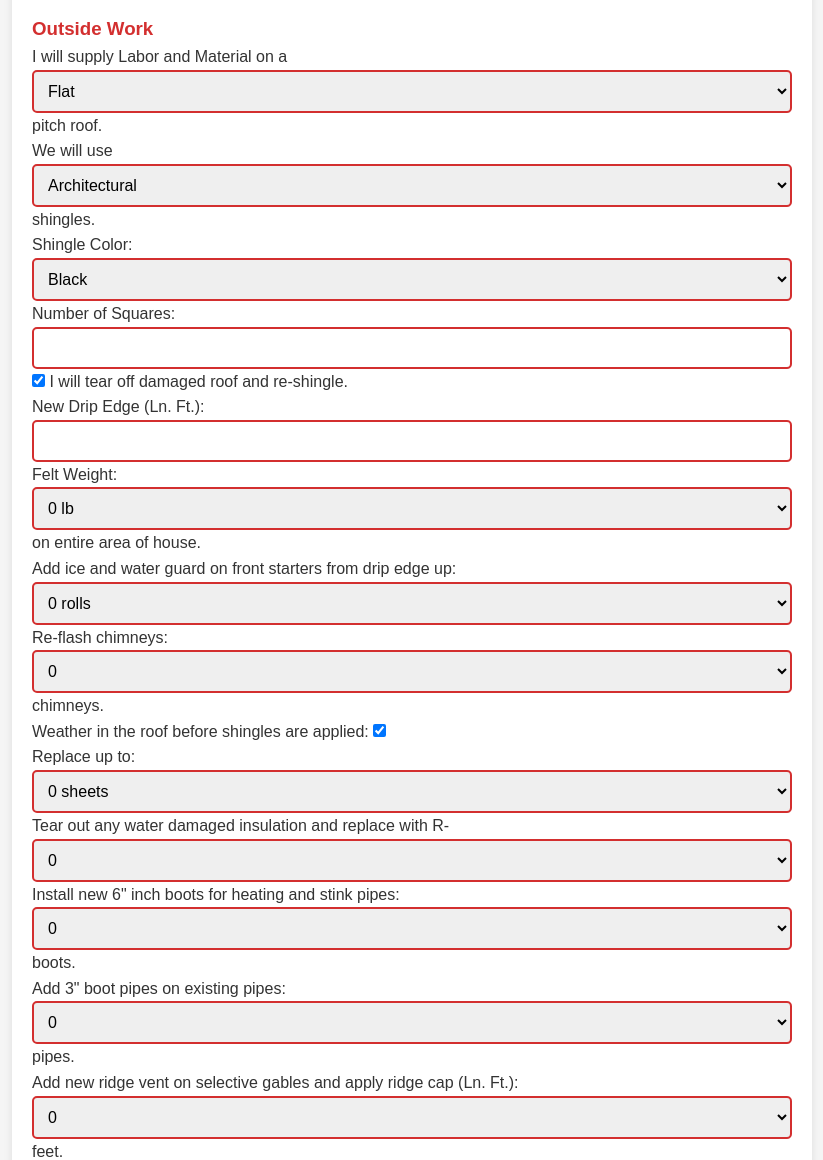
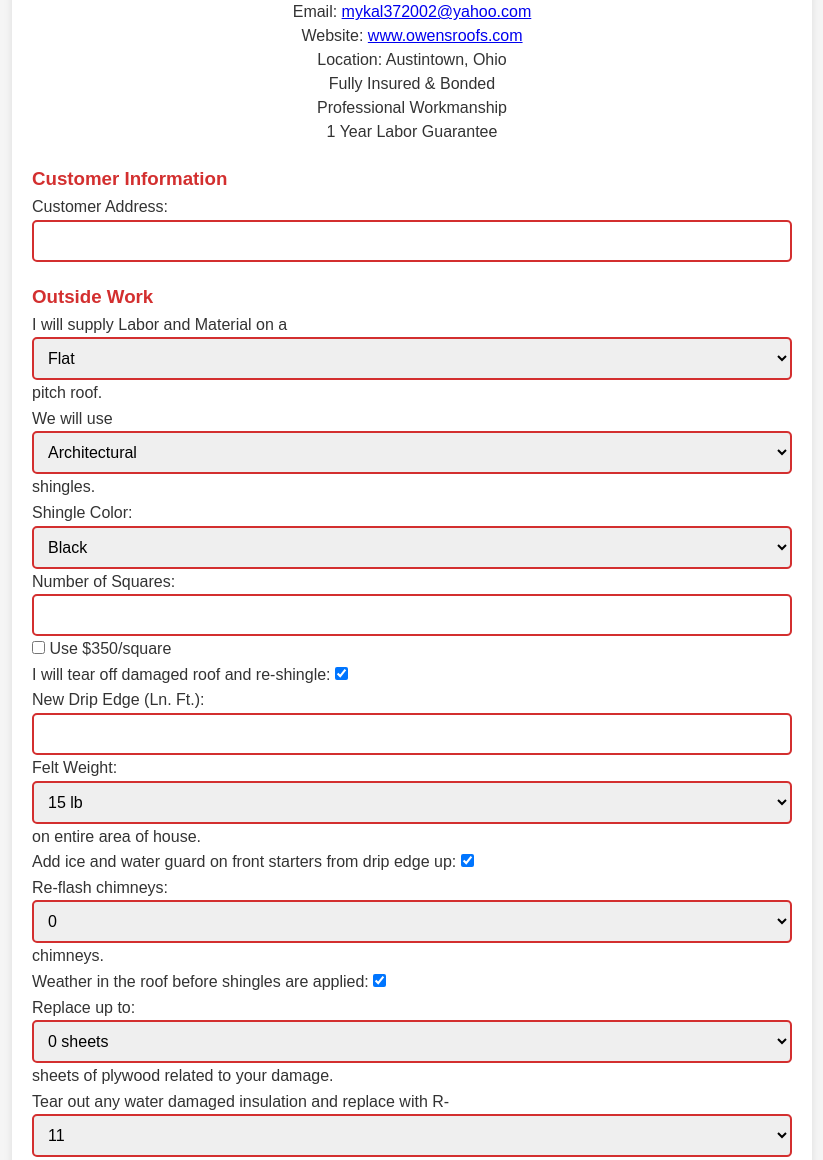
Before and after one commit to ELYTEWEAR/OWENS_CONSTRUCTION, a plain HTML site: page index.html in a window 1280 px wide. Shown: the part 529-1689 px from the top of the page, without its empty margins (228-1051 px from the left). Drawn offline with Linux system fonts and the light colour scheme.

Commit message:
Update index.html

```diff
--- a/index.html
+++ b/index.html
@@ -2,14 +2,14 @@
 <html lang="en">
 <head>
     <meta charset="UTF-8">
-    <meta name="viewport" content="width=device-width, initial-scale=1.0">
+    <meta viewport="width=device-width, initial-scale=1.0">
     <title>Estimate Sheet Roofing - Owen's Construction</title>
     <link rel="stylesheet" href="style.css">
 </head>
 <body>
     <div class="container">
         <header>
-            <img src="https://owensroofs.com/wp-content/uploads/2018/07/cropped-RoofingLogo.png" alt="Owen's Construction Logo" width="200">
+            <img src="https://owensroofs.com/images/logo.png" alt="Owen's Construction Logo">
             <h1>Estimate Sheet Roofing</h1>
             <h2>Owen's Construction</h2>
             <p>Insurance Specialists<br>
@@ -24,6 +24,14 @@
         </header>
 
         <form id="estimateForm">
+            <section class="customer-info">
+                <h3>Customer Information</h3>
+                <div class="form-row">
+                    <label for="customerAddress">Customer Address: </label>
+                    <input type="text" id="customerAddress" name="customerAddress">
+                </div>
+            </section>
+
             <section class="outside-work">
                 <h3>Outside Work</h3>
                 <div class="form-row">
@@ -48,8 +56,7 @@
                         <option value="architectural">Architectural</option>
                         <option value="threeTab">Three-tab</option>
                         <option value="luxury">Luxury</option>
-                        <option value="pinicle">Pinicle</option>
-                        <option value="atlas">Atlas</option>
+                        <option value="pinacleAtlas">Pinnacle Atlas</option>
                     </select> shingles.
                 </div>
 
@@ -67,11 +74,13 @@
                 <div class="form-row">
                     <label for="squares">Number of Squares: </label>
                     <input type="number" id="squares" name="squares">
+                    <input type="checkbox" id="pricePerSquare" name="pricePerSquare350">
+                    <label for="pricePerSquare">Use $350/square</label>
                 </div>
 
                 <div class="form-row">
+                    <label for="tearOff">I will tear off damaged roof and re-shingle:</label>
                     <input type="checkbox" id="tearOff" name="tearOff" checked>
-                    <label for="tearOff">I will tear off damaged roof and re-shingle.</label>
                 </div>
 
                 <div class="form-row">
@@ -82,7 +91,6 @@
                 <div class="form-row">
                     <label for="feltWeight">Felt Weight: </label>
                     <select id="feltWeight" name="feltWeight">
-                        <option value="0">0 lb</option>
                         <option value="15">15 lb</option>
                         <option value="30">30 lb</option>
                     </select> on entire area of house.
@@ -90,14 +98,7 @@
 
                 <div class="form-row">
                     <label for="iceWaterGuard">Add ice and water guard on front starters from drip edge up:</label>
-                    <select id="iceWaterGuard" name="iceWaterGuard">
-                        <option value="0">0 rolls</option>
-                        <option value="2">2 rolls</option>
-                        <option value="3">3 rolls</option>
-                        <option value="4">4 rolls</option>
-                        <option value="5">5 rolls</option>
-                        <option value="6">6 rolls</option>
-                    </select>
+                    <input type="checkbox" id="iceWaterGuard" name="iceWaterGuard" checked>
                 </div>
 
                 <div class="form-row">
@@ -140,24 +141,21 @@
                         <option value="18">18 sheets</option>
                         <option value="19">19 sheets</option>
                         <option value="20">20 sheets</option>
-                        <option value="other">Other (Specify)</option>
-                    </select>
-                    <input type="text" id="otherPlywood" name="otherPlywood" style="display: none;" placeholder="Enter number of sheets">
+                        <option value="other">Other (Enter number)</option>
+                    </select> sheets of plywood related to your damage.
                 </div>
 
                 <div class="form-row">
                     <label for="insulationRating">Tear out any water damaged insulation and replace with R-</label>
                     <select id="insulationRating" name="insulationRating">
-                        <option value="0">0</option>
+                        <option value="11">11</option>
                         <option value="13">13</option>
+                        <option value="15">15</option>
                         <option value="19">19</option>
-                        <option value="22">22</option>
+                        <option value="21">21</option>
+                        <option value="25">25</option>
                         <option value="30">30</option>
-                        <option value="38">38</option>
-                        <option value="49">49</option>
-                        <option value="other">Other (Specify)</option>
-                    </select>
-                    <input type="text" id="otherInsulation" name="otherInsulation" style="display: none;" placeholder="Enter R-value">
+                    </select> insulation.
                 </div>
 
                 <div class="form-row">
@@ -226,6 +224,21 @@
                 </div>
 
                 <div class="form-row">
+                    <label for="nails1_25Boxes">Nails 1 1/4" (Boxes): </label>
+                    <input type="number" name="nails1_25Boxes" value="0">
+                </div>
+
+                <div class="form-row">
+                    <label for="nails1_75Boxes">Nails 1 3/4" (Boxes): </label>
+                    <input type="number" name="nails1_75Boxes" value="0">
+                </div>
+
+                <div class="form-row">
+                    <label for="staplesBoxes">Staples T-50's (Boxes): </label>
+                    <input type="number" name="staplesBoxes" value="0">
+                </div>
+
+                <div class="form-row">
                     <label>Plywood 7/16 OSB Sheets: $80/sheet</label>
                 </div>
             </section>
@@ -246,7 +259,7 @@
             <section class="terms-and-conditions">
                 <h3>Terms and Conditions</h3>
                 <p>All material is guaranteed to be as specified, and the above work to be performed in accordance with the drawings and specifications submitted for above work and completed in a substantial workmanlike manner for the sum of <input type="number" name="agreedSum">. Any alteration or deviation from above specifications involving extra costs will be executed only upon written orders, and will become an extra charge over and above the estimate. Owens Construction is not responsible for ice damage occurred on the roof. All agreements contingent upon strikes, accidents, or delays beyond our control. 50% money up front and 50% money on completion.</p>
-                <p>Acceptance of Proposal: Owens Construction and <input type="text" name="clientName"> agree to the work with the money given from the insurance company, at no cost above or below the written amount including the depreciation. Any unforeseen expenses will be taken up with the insurance company and adjuster as a supplement.</p>
+                <p>Acceptance of Proposal: Owens Construction and <input type="text" name="clientName" placeholder="ENTER HOMEOWNER NAME HERE"> agree to the work with the money given from the insurance company, at no cost above or below the written amount including the depreciation. Any unforeseen expenses will be taken up with the insurance company and adjuster as a supplement.</p>
                 <p>IN ACCORDANCE AND PURSUANT TO THE TERMS AND CONDITIONS OF OHIO REVISED CODE SECTION 1345.23 "HOME SOLICITATION ACT" THE HOMEOWNER SHALL HAVE THREE (3) BUSINESS DAYS TO CANCEL THE FOREGOING PROPOSAL/CONTRACT BY MIDNIGHT OF THE THIRD DAY.</p>
             </section>
 
```
